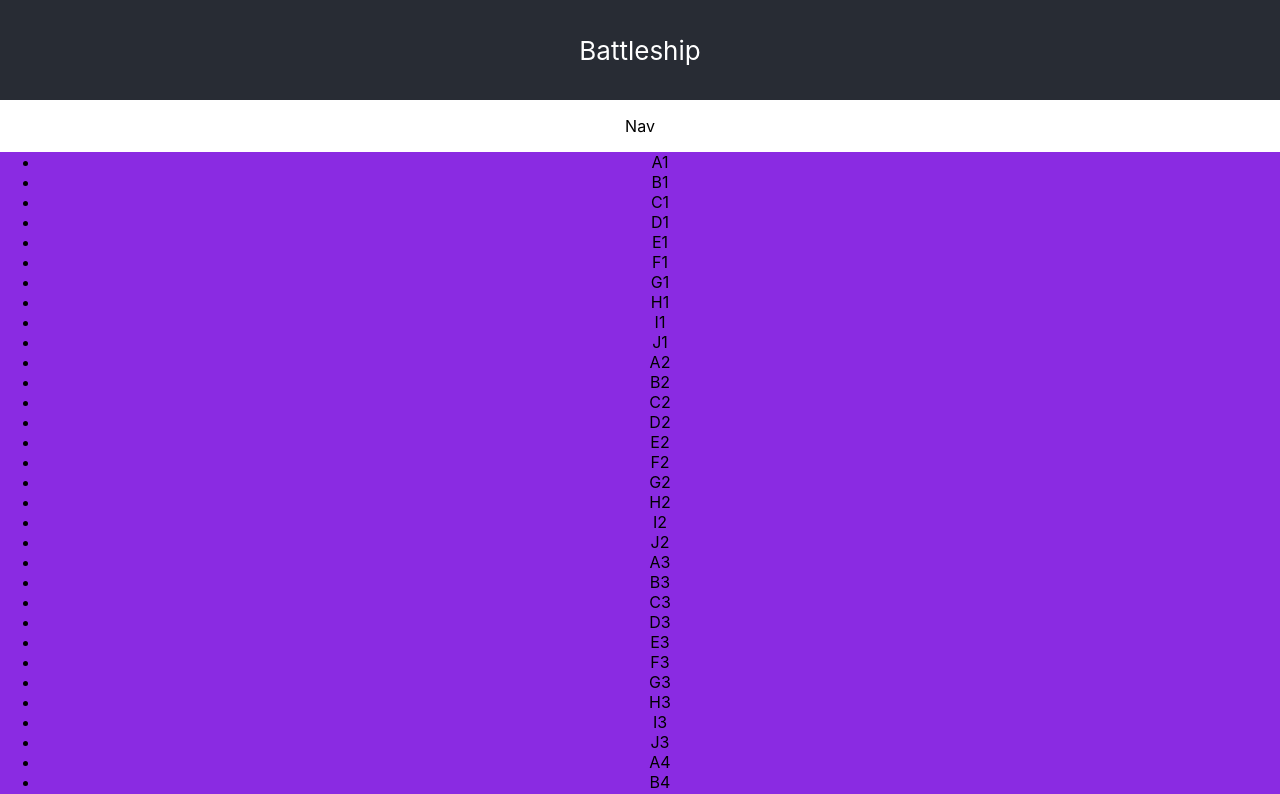
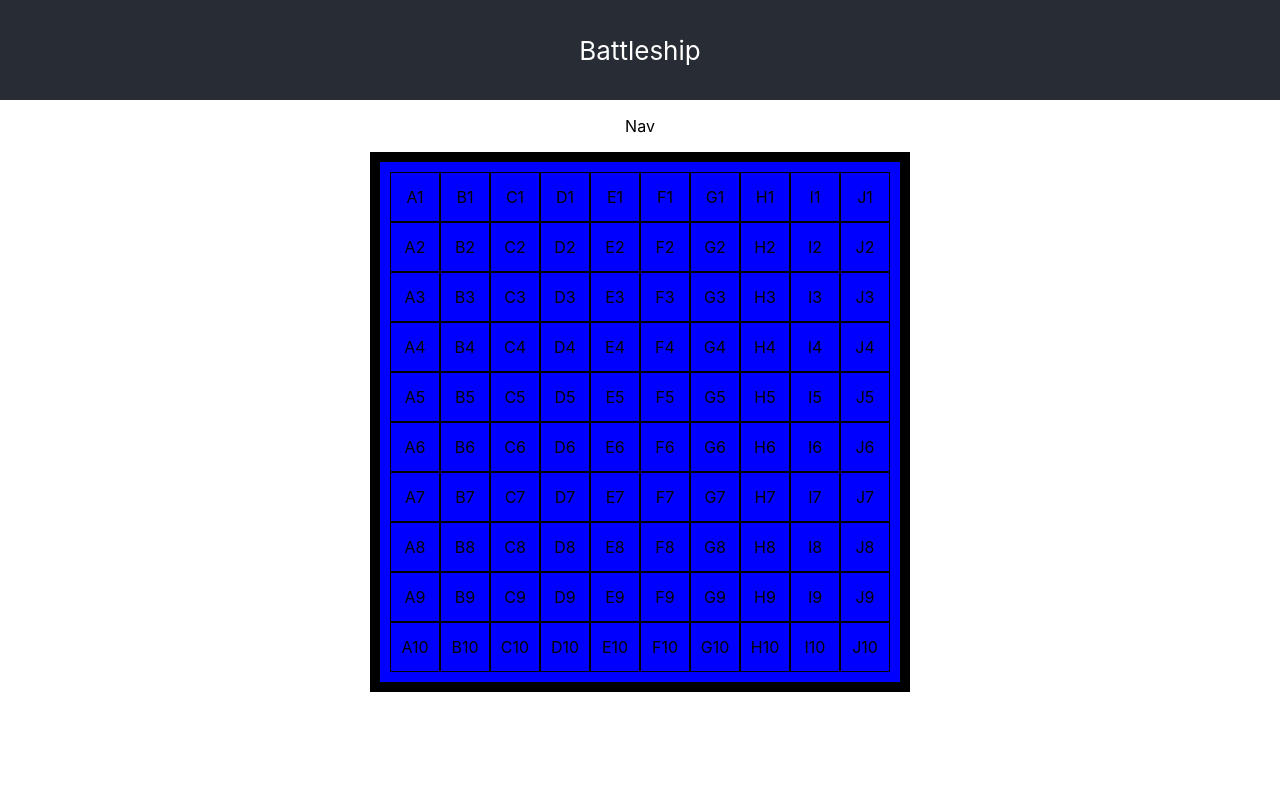
Before and after one commit to ymeynot45/Battle_Mock_testing, a React (Create React App) app: page / in a window 1280 px wide. Shown: the top 794 px of the page. Built offline with nearby package versions, Linux system fonts and the light colour scheme.

Commit message:
board now displays with correct layout.

```diff
--- a/src/App.css
+++ b/src/App.css
@@ -14,14 +14,8 @@
   color: white;
 }
 
-#boardwrapper{
+#boardwrapper {
   background-color: blueviolet;
   min-height: 500px;
   min-width: 500px;
 }
-
-#squarewrapper{
-  background-color: blue;
-  min-height: 400px;
-  min-width: 400px;
-}
--- a/src/App.js
+++ b/src/App.js
@@ -17,7 +17,7 @@ const App = () => {
       </header>
       <Nav/>
       <main className='App-content'>
-        <div id='boardwrapper'>
+        <div id='boardWrapper'>
             {newBoard.renderBoard()}
         </div>
       </main>
--- a/src/Board.css
+++ b/src/Board.css
@@ -1,13 +1,23 @@
-.boardcell{
-  border: 2px;
-  border-color: black;
-  width: 10px;
-  height: 10px;
+.boardCell{
+  display: flex;
+  border: 1px solid black;
+  margin: 0%;
+  align-items:center;
+  justify-content:center;
 }
 
-.cellWrapper{
+#squareWrapper {
+  display: flex;
   background-color: blue;
+  min-height: 400px;
+  min-width: 400px;
+  height: 500px;
+  width: 500px;
   list-style-type: none;
-  margin: 0;
-  padding: 0;
+  padding: 10px;
+  display: grid;
+  grid-template-rows: repeat(10, 1fr);
+  grid-template-columns: repeat(10, 1fr);
+  justify-self: center;
+  border: 10px solid black;
 }
--- a/src/Board.js
+++ b/src/Board.js
@@ -14,8 +14,7 @@ const Board = function (boardHeight, boardWidth) {
       console.log(currentRow)
       for (let l = 0; l < width; l++) {
         const keyId = columHeaders[l] + currentRow
-        boardStructure.push(<li key={keyId} id={keyId} className={['row' + currentRow, 'boardCell']} > {columHeaders[l] + currentRow}</li>)
-        // console.log(boardStructure)
+        boardStructure.push(<li key={keyId} id={keyId} className={'row' + currentRow + ' ' + 'boardCell'} > {columHeaders[l] + currentRow}</li>)
       }
     }
   }
@@ -24,22 +23,7 @@ const Board = function (boardHeight, boardWidth) {
     return <ul id='squareWrapper'>
       {boardStructure}
     </ul>
-    // boardStructure.forEach(e => e.render())
   }
-
-  // this.createBoard = function (height, width) {
-  //   return (
-  //     <div>
-  //       {for (let n = 0; n < height; n++)
-  //         {const currentRow = height[n]
-  //           for (let l = 0; l < width; l++) {
-  //             <li id={columHeaders[l] + currentRow} className={['row' + currentRow, 'boardCell']} > {columHeaders[l] + currentRow}</li>
-  //           }
-  //         }
-  //       }
-  //     </div>
-  //   )
-  // }
 
   buildBoard(boardHeight, boardWidth)
   console.log(boardStructure)
```
